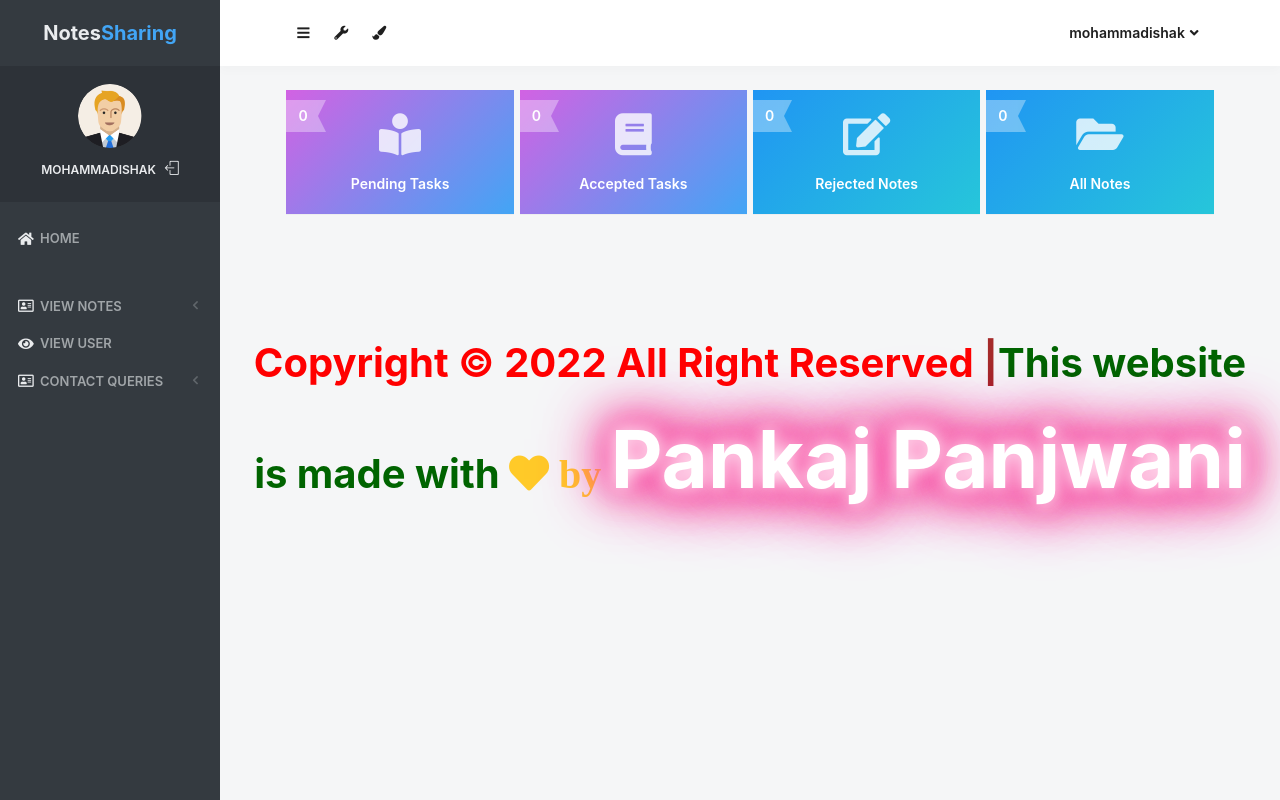
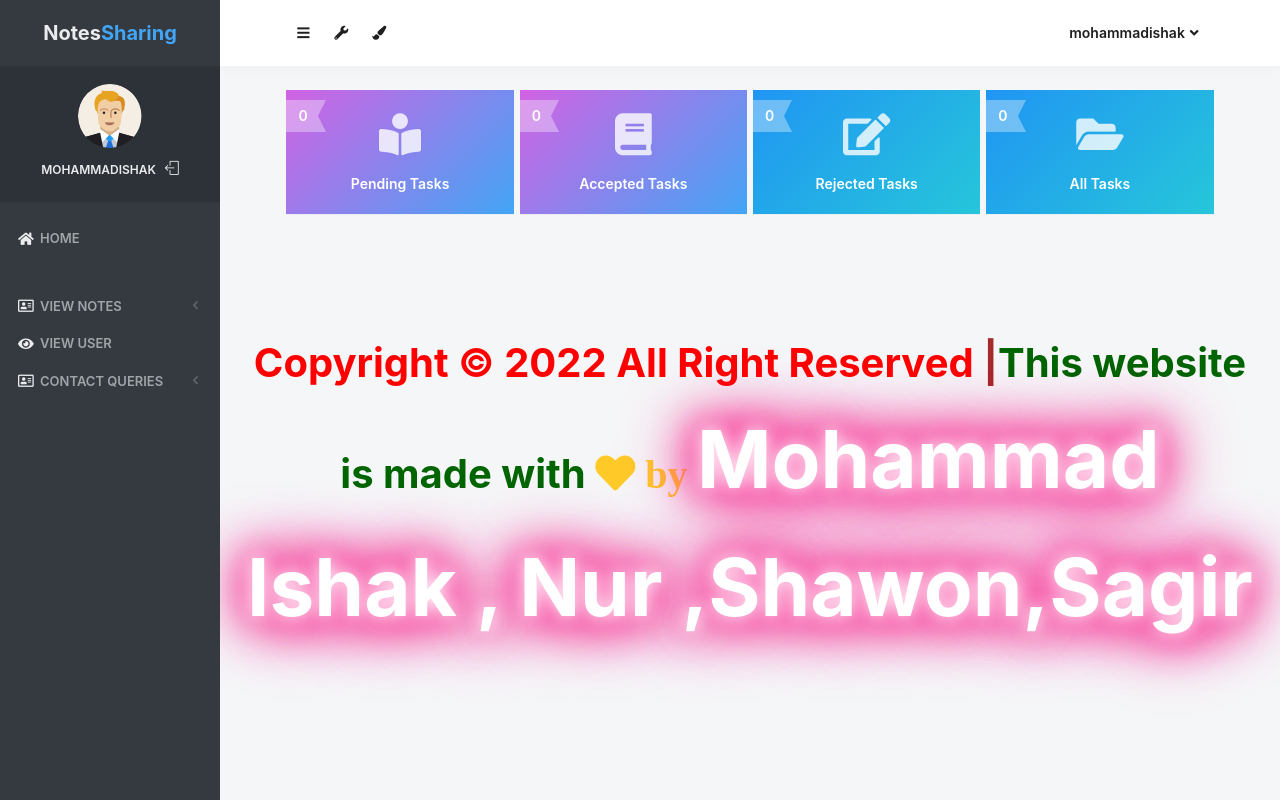
Before and after one commit to MohammadIshak47/teamwork, a Django app: page /admin_home in a window 1280 px wide. Run offline with Django 3.2, Linux system fonts and the light colour scheme; a user stored in the database is signed in; data that the repository does not hold is empty; parts of the project's set-up code (start-up, migrations or seed data) failed here and were passed over; some libraries are stand-ins or nearby versions.

Commit message:
some changed in admin

```diff
--- a/notes/templates/admin_home.html
+++ b/notes/templates/admin_home.html
@@ -88,7 +88,7 @@ h2, h4 {
                                     <p class="mt-5">
                                         <i class="fas fa-edit fa-3x text-white-op"></i>
                                     </p>
-                                    <p class="font-w600 text-white">Rejected Notes</p>
+                                    <p class="font-w600 text-white">Rejected Tasks</p>
                                 </div>
                             </a>
                         </div>
@@ -101,7 +101,7 @@ h2, h4 {
                                     <p class="mt-5">
                                         <i class="fas fa-folder-open fa-3x text-white-op"></i>
                                     </p>
-                                    <p class="font-w600 text-white">All Notes</p>
+                                    <p class="font-w600 text-white">All Tasks</p>
                                 </div>
                             </a>
                         </div>
@@ -119,7 +119,7 @@ h2, h4 {
 			All Right Reserved <span style="color: brown">|</span><span
 				style="color: #006400">This website is made with <i
 				class="fas fa-heart icon-heart text-warning"> by </i></span>
-				<a class="glow" href="#" target="_blank">Pankaj Panjwani</a></p>
+				<a class="glow" href="#" target="_blank">Mohammad Ishak , Nur ,Shawon,Sagir</a></p>
 	       </footer>
 
 
--- a/notes/templates/index.html
+++ b/notes/templates/index.html
@@ -64,7 +64,7 @@
 
         <div class="box">
             <h3>contact info</h3>
-            <p> <i class="fas fa-map-marker-alt"></i> Mirpur-01,Dhaka-1216 Ishak Nur-Hossain Shawon Sagir . </p>
+            <p> <i class="fas fa-map-marker-alt"></i> Mirpur-01,Dhaka-1216 Ishak, Nur-Hossain, Shawon Sagir . </p>
             <p> <i class="fas fa-envelope"></i>ishak1998bd@gmail.com</p>
             <p> <i class="fas fa-phone"></i> 01633580471 </p>
         </div>
```
Also changed, not shown: db.sqlite3.
